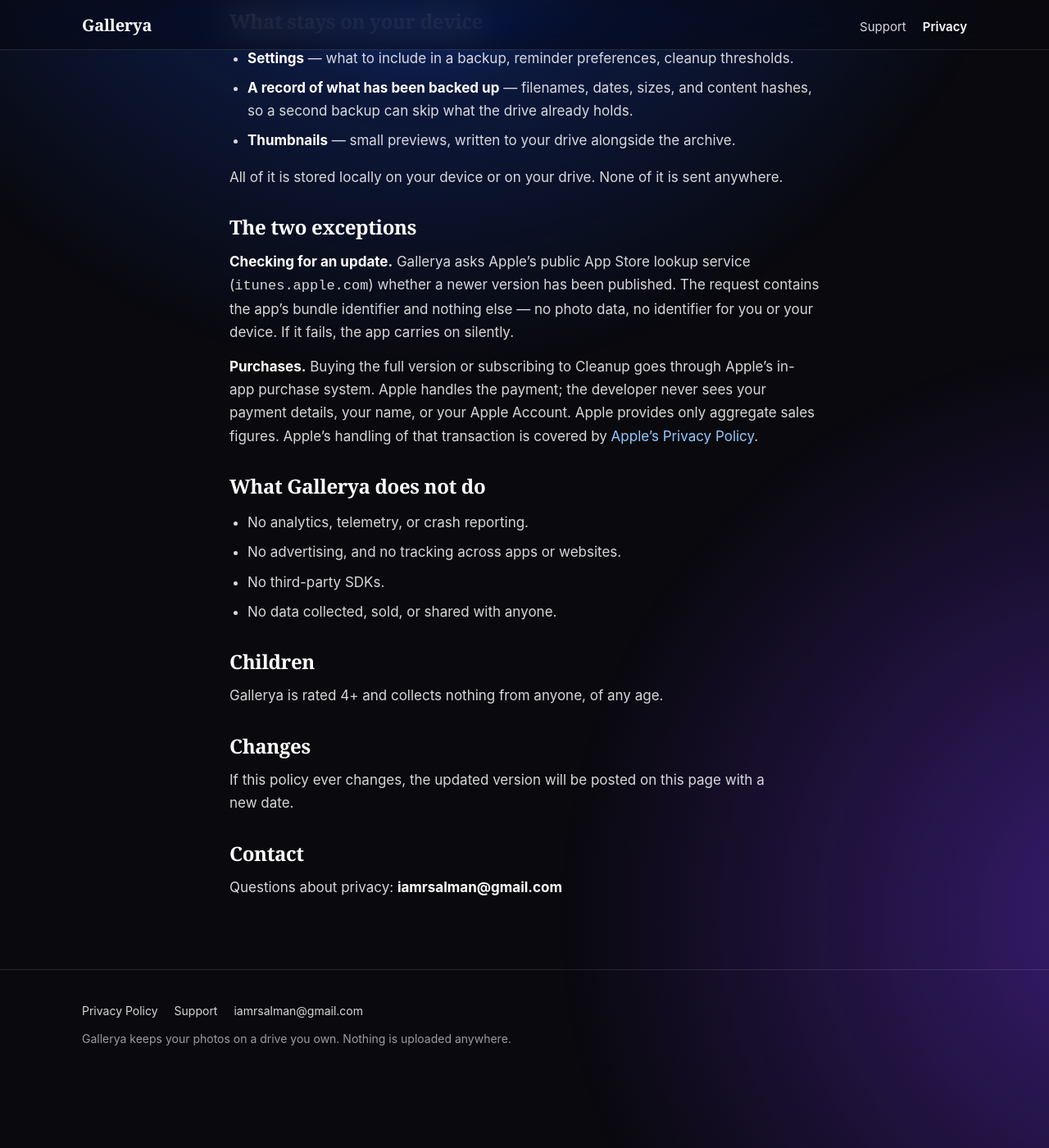
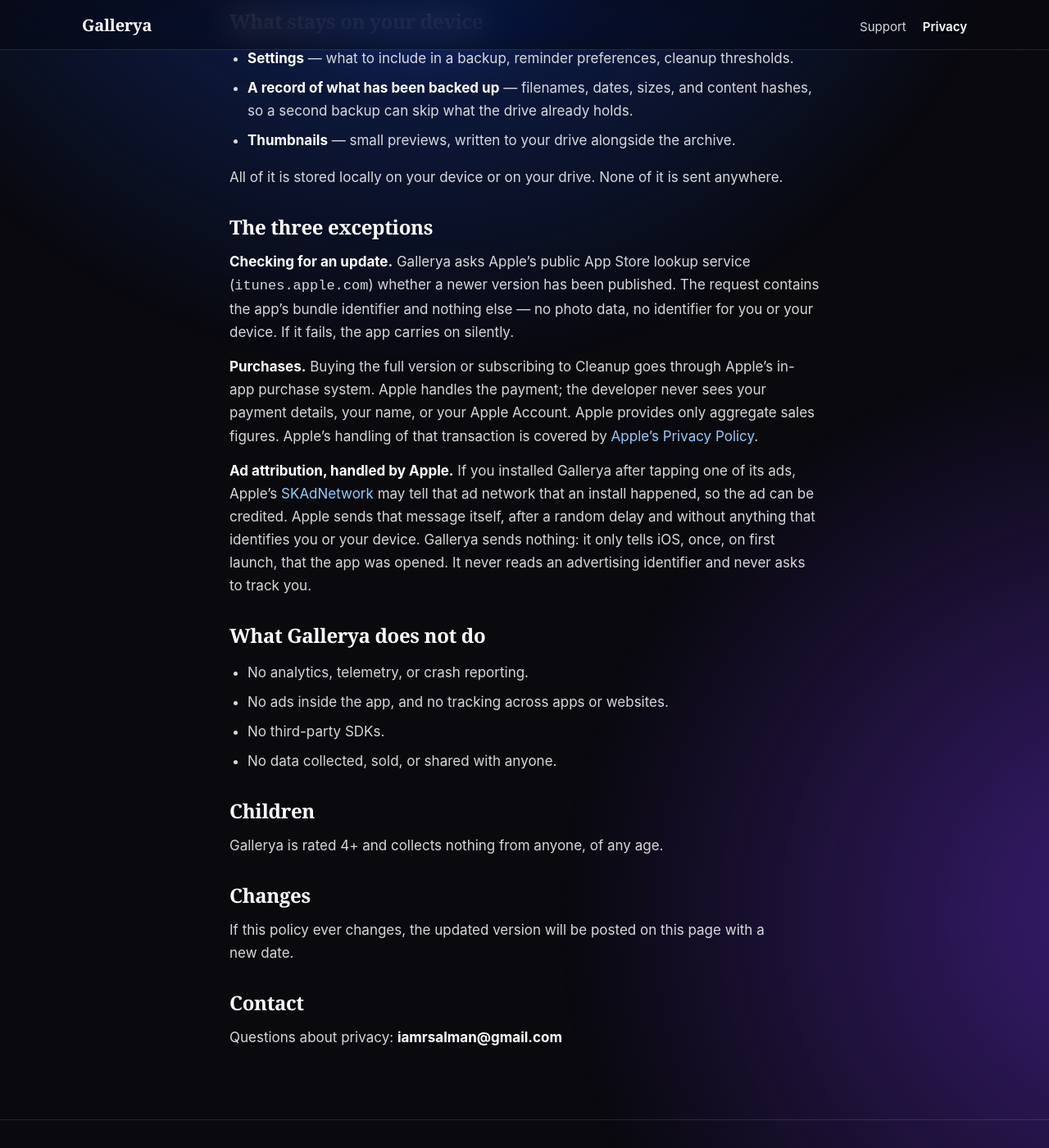
Before and after one commit to iAmrSalman/gallerya, a Jekyll site: the page built from privacy/index.md, in a window 1280 px wide and 1400 px high, scrolled down 618 px. Shown: the whole window at 82% size. Built offline with Jekyll 4.4.1, drawn with Linux system fonts in a browser that asks for light colours; some of the changed text lies outside the part shown.

Commit message:
Privacy: say what Apple's SKAdNetwork may send, a third exception
Gallerya 1.0.1 makes one SKAdNetwork call on first launch, so an ad network can credit an
install to its ad. Apple sends that report itself, delayed and without anything that identifies
the person or the device; the app sends nothing, reads no advertising identifier and never asks
to track. The policy now says so, as its third exception, and "No advertising" becomes "No ads
inside the app". The App Store privacy label is unchanged.

Co-Authored-By: Claude Opus 5.5 <noreply@anthropic.com>

```diff
--- a/privacy/index.md
+++ b/privacy/index.md
@@ -8,10 +8,10 @@ title: Privacy Policy
 
 # Privacy Policy
 
-**Gallerya** — last updated 16 September 2026
+**Gallerya** — last updated 5 October 2026
 
 Gallerya does not collect, transmit, or store any personal information. There is no account, no
-sign-in, and no server. This policy exists to say exactly that, and to explain the two places where
+sign-in, and no server. This policy exists to say exactly that, and to explain the three places where
 anything at all leaves your device.
 
 ## Your photos and videos
@@ -34,7 +34,7 @@ confirming.
 
 All of it is stored locally on your device or on your drive. None of it is sent anywhere.
 
-## The two exceptions
+## The three exceptions
 
 **Checking for an update.** Gallerya asks Apple's public App Store lookup service
 (`itunes.apple.com`) whether a newer version has been published. The request contains the app's
@@ -46,10 +46,17 @@ system. Apple handles the payment; the developer never sees your payment details
 Apple Account. Apple provides only aggregate sales figures. Apple's handling of that transaction is
 covered by [Apple's Privacy Policy](https://www.apple.com/legal/privacy/).
 
+**Ad attribution, handled by Apple.** If you installed Gallerya after tapping one of its ads, Apple's
+[SKAdNetwork](https://developer.apple.com/documentation/storekit/skadnetwork) may tell that ad
+network that an install happened, so the ad can be credited. Apple sends that message itself, after
+a random delay and without anything that identifies you or your device. Gallerya sends nothing: it
+only tells iOS, once, on first launch, that the app was opened. It never reads an advertising
+identifier and never asks to track you.
+
 ## What Gallerya does not do
 
 - No analytics, telemetry, or crash reporting.
-- No advertising, and no tracking across apps or websites.
+- No ads inside the app, and no tracking across apps or websites.
 - No third-party SDKs.
 - No data collected, sold, or shared with anyone.
 
```
